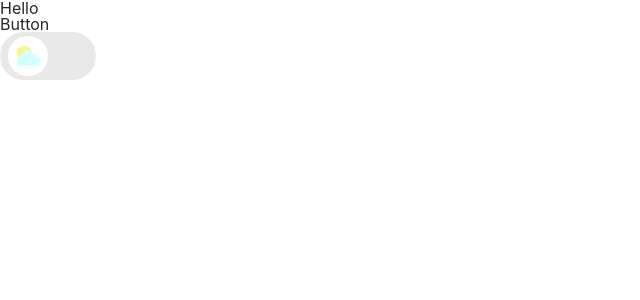
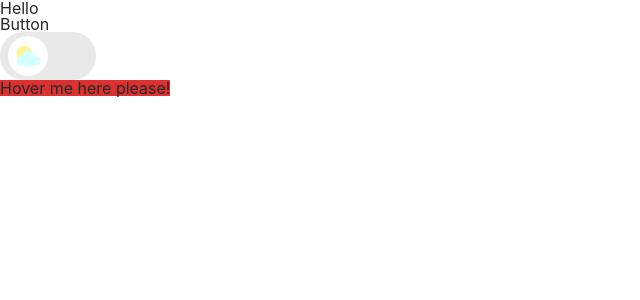
Before and after one commit to Redchlorophyll/personal-web, a Next.js app in the folder front-end/: page /linky in a window 1280 px wide. Shown: the top 300 px of the page, without its empty margins (0-640 px from the left). Built offline with nearby package versions, Linux system fonts and the light colour scheme.

Commit message:
feat: working on tooltip

```diff
--- /dev/null
+++ b/front-end/components/common/Tooltip/TooltipContent.tsx
@@ -0,0 +1,23 @@
+import React, { ReactNode } from 'react'
+
+type toolTipProps = {
+    tipLocation?: 'top' | 'bottom' | 'left' | 'right'
+    children?: ReactNode
+}
+
+const defaultProps: toolTipProps = {
+    tipLocation: 'top',
+}
+
+
+const TooltipContent: React.FunctionComponent<toolTipProps> = (props) => {
+  return (
+    <div className='bg-black-100 py-1 pl-2 pr-3 shadow-md w-fit whitespace-nowrap'>
+      {props.children? props.children : 'Insert Text Here'} - tip in the { props.tipLocation }
+    </div>
+  );
+}
+
+TooltipContent.defaultProps = defaultProps;
+
+export default TooltipContent;
--- /dev/null
+++ b/front-end/components/common/Tooltip/TooltipWrapper.tsx
@@ -0,0 +1,47 @@
+import React, { ReactNode, useEffect, useState } from 'react';
+import TooltipContent from './TooltipContent';
+
+type tooltipWrapperProps = {
+    content?: ReactNode
+    tooltipContent?: ReactNode
+    direction?: 'top' | 'bottom' | 'left' | 'right'
+}
+
+type tooltipDirection = 'top' | 'bottom' | 'left' | 'right';
+
+const defaultProps: tooltipWrapperProps = {
+    direction: 'bottom',
+}
+
+const Tooltip: React.FunctionComponent<tooltipWrapperProps> = (props) =>  {
+  const [ tooltipDirection, setTooltipDirection ] = useState<tooltipDirection>('top');
+
+  useEffect(() => {
+    console.log(document.getElementById('tooltip-wrapper')?.firstChild);
+    tipDirection(props.direction || 'bottom')
+  }, []);
+
+  const tipDirection = (tip: tooltipDirection) => {
+    if (tip === 'top') setTooltipDirection('bottom');
+    if (tip === 'bottom') setTooltipDirection('top');
+    if (tip === 'left') setTooltipDirection('right');
+    if (tip === 'right') setTooltipDirection('left');
+  }
+
+  return (
+    <div
+    className='group bg-red-700 relative hover:bg-yellow-700 cursor-pointer w-fit'
+    id="tooltip-wrapper">
+        <div>
+        { props.content }
+        </div>
+        <div className='absolute invisible opacity-0 group-hover:visible group-hover:opacity-100 transition-all ease-in-out duration-300'>
+            <TooltipContent tipLocation={tooltipDirection}>{props.tooltipContent}</TooltipContent>
+        </div>
+    </div>
+  )
+}
+
+Tooltip.defaultProps = defaultProps;
+
+export default Tooltip;
--- a/front-end/pages/linky.tsx
+++ b/front-end/pages/linky.tsx
@@ -3,6 +3,8 @@ import Button from '@/components/common/Button/Index';
 import ToggleMode from '@/components/common/ToggleMode/Index';
 import { localStorageTheme } from '@/stores/theme';
 import { useDispatch } from 'react-redux';
+import Tooltip from '@/components/common/Tooltip/TooltipWrapper';
+
 
 export default function Linky() {
     const dispatch = useDispatch();
@@ -16,6 +18,11 @@ export default function Linky() {
             <h1 className="card">Hello</h1>
             <Button />
             <ToggleMode />
+            <Tooltip
+            content={<span>Hover me here please!</span>}
+            tooltipContent={'test'}
+            direction={'top'}
+            />
         </div>
     );
 }
```
